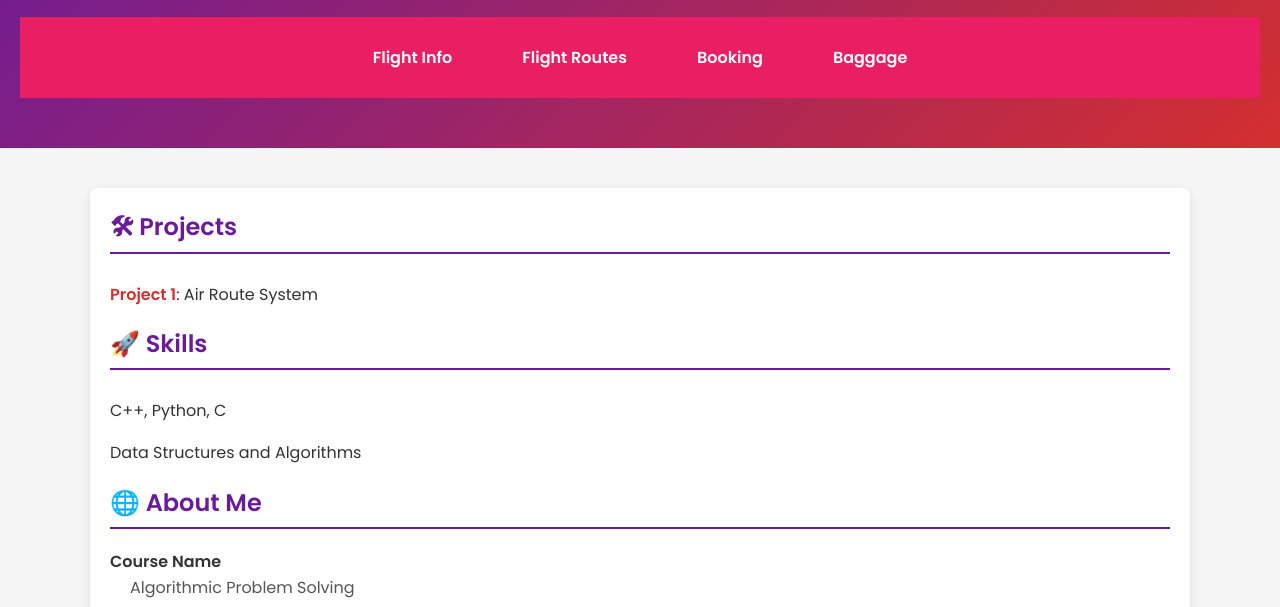
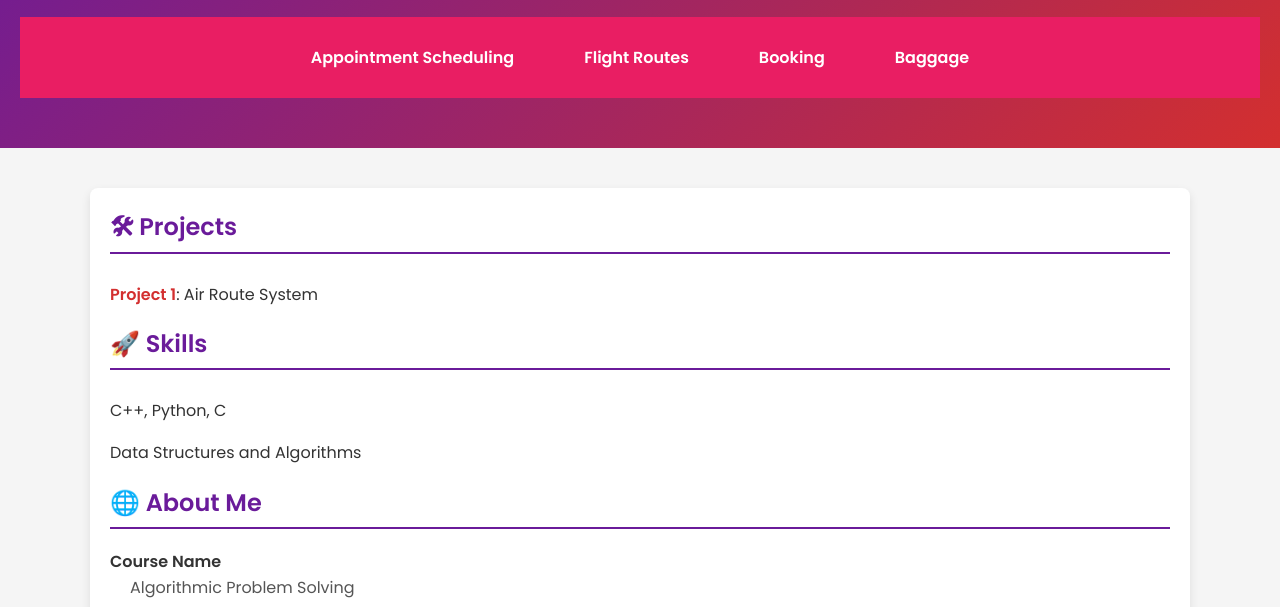
Before and after one commit to pragatipatil1610/Hospital-Management-System.github.io, a plain HTML site: page index.html in a window 1280 px wide. Shown: the part 171-778 px from the top of the page. Drawn offline with Linux system fonts and the light colour scheme.

Commit message:
Update index.html

```diff
--- a/index.html
+++ b/index.html
@@ -135,7 +135,7 @@
         <p>A passionate problem-solver & tech enthusiast</p>
         <nav class="menu">
             <ul>
-                <li><a href="Appointment Scheduling.html">Flight Info</a></li>
+                <li><a href="Appointment Scheduling.html">Appointment Scheduling</a></li>
                 <li><a href="Patient Management.html">Flight Routes</a></li>
                 <li><a href="Parmacy Management.html">Booking</a></li>
                 <li><a href="Billing And Payments.html">Baggage</a></li>
```
